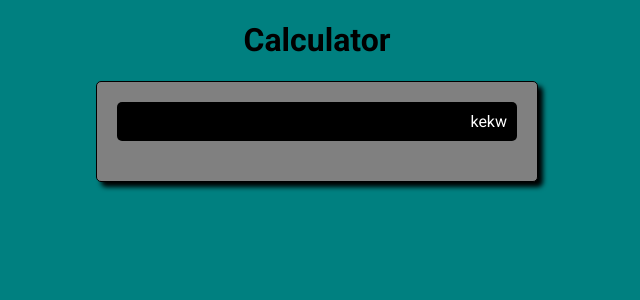
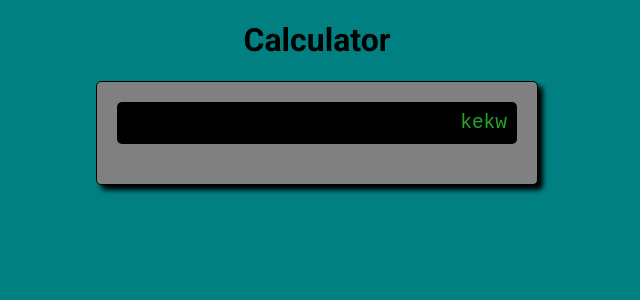
Before and after one commit to Adrode/calculator-app, a React (Create React App) app: page / in a window 1280 px wide. Shown: the top 300 px of the page, without its empty margins (323-963 px from the left). Built offline with nearby package versions, Linux system fonts and the light colour scheme.

Commit message:
theme colors added

```diff
--- a/src/App/Main/styled.js
+++ b/src/App/Main/styled.js
@@ -3,7 +3,7 @@ import styled from "styled-components";
 export const MainStyled = styled.main`
     margin: 0px auto;
     padding: 20px;
-    background-color: ${({ theme }) => theme.color.grey};
+    background-color: ${({ theme }) => theme.color.gray};
     max-width: 400px;
     border: 1px solid black;
     border-radius: 5px;
--- a/src/App/Result/styled.js
+++ b/src/App/Result/styled.js
@@ -2,9 +2,13 @@ import styled from "styled-components";
 
 export const ResultStyled = styled.div`
     background-color: ${({ theme }) => theme.color.black};
+    color: ${({ theme }) => theme.color.green};
     padding: 10px;
     margin-bottom: 20px;
 
     border-radius: 5px;
     text-align: right;
+
+    font-family: monospace;
+    font-size: 150%;
 `;
--- a/src/theme.js
+++ b/src/theme.js
@@ -1,8 +1,10 @@
 export const theme = {
     color: {
         teal: "teal",
-        white: "white",
-        black: "black",
-        grey: "grey",
+        white: "#ffffff",
+        black: "#000000",
+        gray: "#808080",
+        lightGray: "#244c24",
+        green: "#24a624",
     }
 };
```
Also changed, not shown: calculatorTodo.txt.
